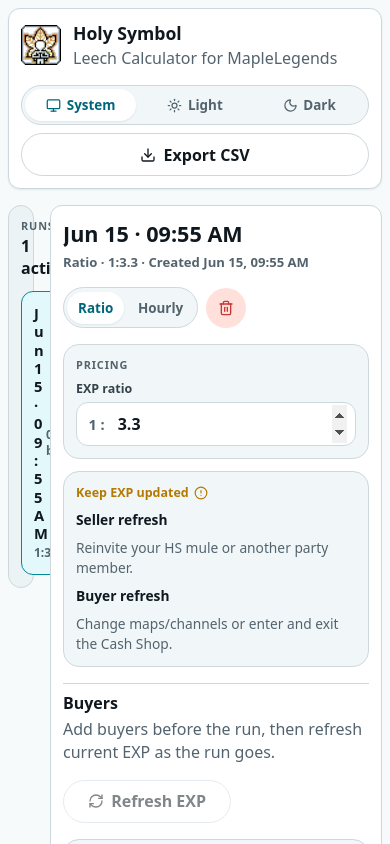
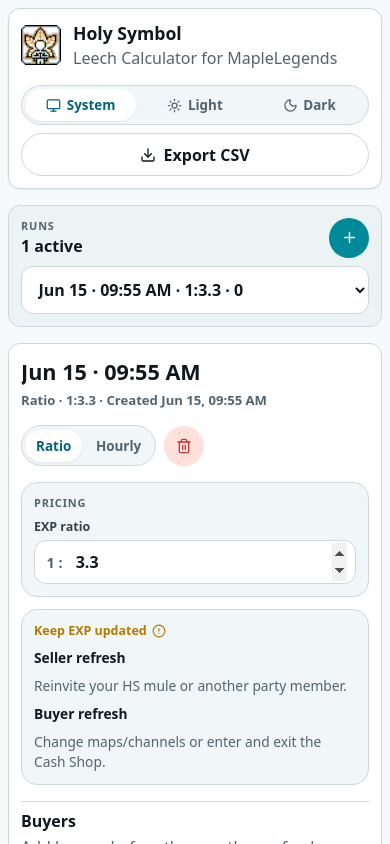
Before and after one commit to kiri-ml/holysymbol, a React (Vite) app: page / in a window 390 px wide. Shown: the top 844 px of the page. Built offline with nearby package versions, Linux system fonts and the light colour scheme.

Commit message:
fix: improve mobile run selector layout

```diff
--- a/src/App.tsx
+++ b/src/App.tsx
@@ -1174,6 +1174,19 @@ function RunRail({
         </button>
       </div>
 
+      <label className="run-picker">
+        <select value={selectedRunId ?? ''} onChange={(event) => onSelect(event.target.value)} aria-label="Selected run">
+          {instances.map((instance) => {
+            const summary = calculateInstance(instance, now);
+            return (
+              <option key={instance.id} value={instance.id}>
+                {instance.name || 'Untitled run'} · {billingLabel(instance.billing)} · {formatMesosShort(summary.totalMesosDue)}
+              </option>
+            );
+          })}
+        </select>
+      </label>
+
       <div className="run-tabs">
         {instances.map((instance) => {
           const summary = calculateInstance(instance, now);
--- a/src/styles/app.css
+++ b/src/styles/app.css
@@ -167,6 +167,7 @@ button:active:not(:disabled) {
 
 button:focus-visible,
 input:focus-visible,
+select:focus-visible,
 textarea:focus-visible,
 summary:focus-visible {
   outline: 2px solid var(--focus);
@@ -352,6 +353,27 @@ h3 {
   gap: var(--space-2);
 }
 
+.run-picker {
+  display: none;
+}
+
+.run-picker select {
+  width: 100%;
+  min-height: 3rem;
+  border: 1px solid var(--border);
+  border-radius: var(--radius-md);
+  background: var(--control);
+  color: var(--ink);
+  padding: 0.68rem 2.25rem 0.68rem 0.78rem;
+  font-size: 1rem;
+  font-weight: 720;
+  outline: none;
+}
+
+.run-picker select:focus {
+  border-color: var(--primary);
+}
+
 .run-tab {
   width: 100%;
   min-height: 4.25rem;
@@ -365,6 +387,10 @@ h3 {
   align-items: center;
   gap: var(--space-3);
   text-align: left;
+}
+
+.run-tab > span {
+  min-width: 0;
 }
 
 .run-tab:hover:not(:disabled) {
@@ -1321,14 +1347,16 @@ h3 {
   }
 
   .workbench-layout {
-    grid-template-columns: 1fr;
+    grid-template-columns: 15.5rem minmax(0, 1fr);
   }
 
   .run-rail {
-    position: static;
+    position: sticky;
+    top: var(--space-3);
   }
 
   .tools-column {
+    grid-column: 2;
     grid-template-columns: 1fr;
   }
 
@@ -1361,11 +1389,37 @@ h3 {
     padding: var(--space-2);
   }
 
+  .workbench-layout {
+    grid-template-columns: 1fr;
+  }
+
+  .run-rail {
+    position: static;
+    width: 100%;
+  }
+
+  .run-picker {
+    display: grid;
+  }
+
+  .run-tabs {
+    display: none;
+  }
+
+  .tools-column {
+    grid-column: auto;
+  }
+
   .app-topbar,
   .panel,
+  .run-rail,
   .leech-instance {
     border-radius: var(--radius-md);
     padding: var(--space-3);
+  }
+
+  .rail-header {
+    margin-bottom: var(--space-2);
   }
 
   .theme-switch {
```
